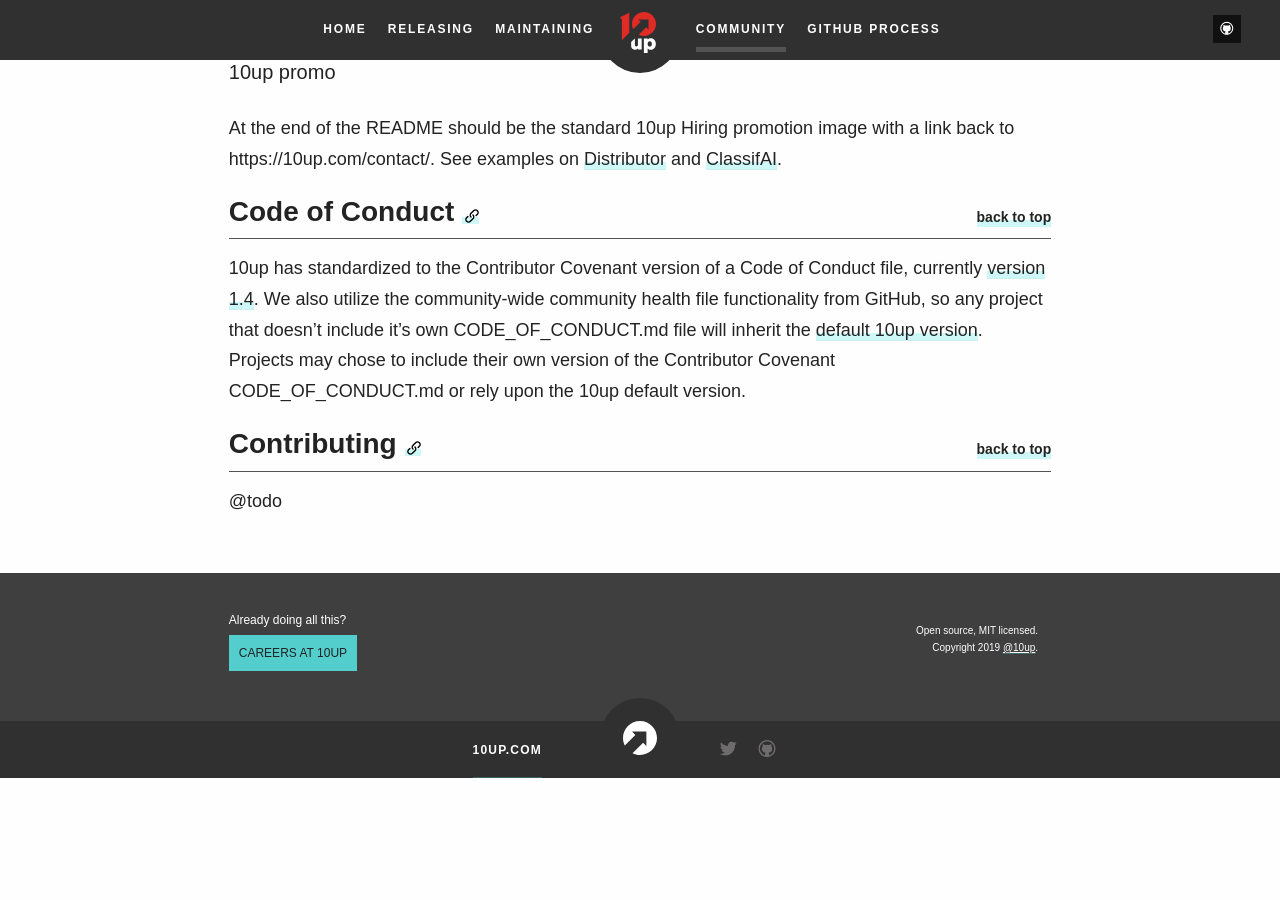
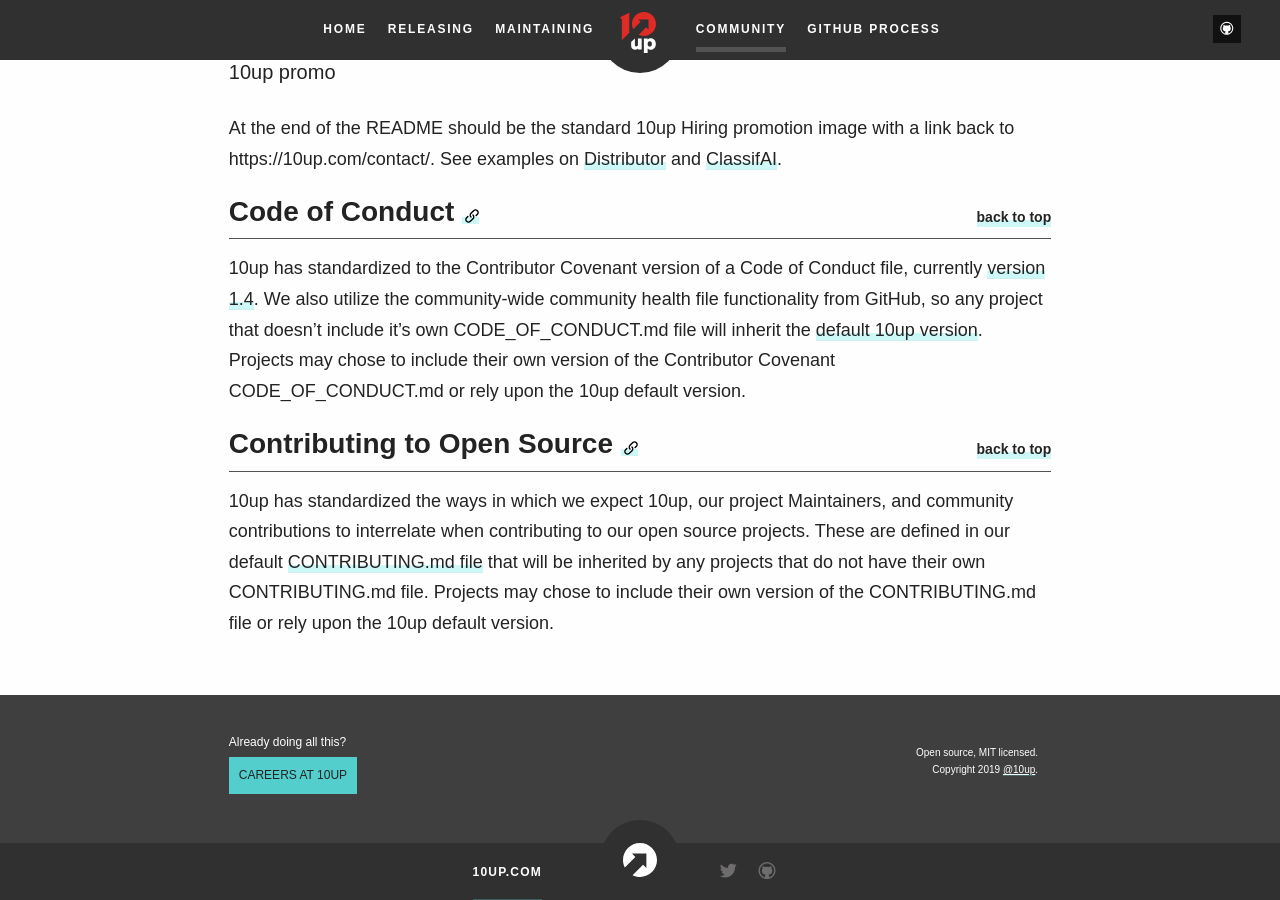
Before and after one commit to 10up/Open-Source-Best-Practices, a Jekyll site: the page built from community.md, in a window 1280 px wide and 900 px high, scrolled down 2023 px. Built offline with Jekyll 4.4.1, drawn with Linux system fonts in a browser that asks for light colours; some web fonts are replaced; before the commit the page ends 2801 px from its top, so only the background shows below that.

Commit message:
add details to contributing section in Community.md

```diff
--- a/_includes/markdown/Community.md
+++ b/_includes/markdown/Community.md
@@ -50,6 +50,7 @@ At the end of the README should be the standard 10up Hiring promotion image with
 
 10up has standardized to the Contributor Covenant version of a Code of Conduct file, currently [version 1.4](https://www.contributor-covenant.org/version/1/4/code-of-conduct.html).  We also utilize the community-wide community health file functionality from GitHub, so any project that doesn't include it's own CODE_OF_CONDUCT.md file will inherit the [default 10up version](https://github.com/10up/.github/blob/master/CODE_OF_CONDUCT.md).  Projects may chose to include their own version of the Contributor Covenant CODE_OF_CONDUCT.md or rely upon the 10up default version.
 
-<h2 id="contributing" class="anchor-heading">Contributing {% include Util/link_anchor anchor="contributing" %} {% include Util/top %}</h2>
+<h2 id="contributing" class="anchor-heading">Contributing to Open Source {% include Util/link_anchor anchor="contributing" %} {% include Util/top %}</h2>
 
-@todo
+10up has standardized the ways in which we expect 10up, our project Maintainers, and community contributions to interrelate
+when contributing to our open source projects.  These are defined in our default [CONTRIBUTING.md file](https://github.com/10up/.github/blob/master/CONTRIBUTING.md) that will be inherited by any projects that do not have their own CONTRIBUTING.md file.  Projects may chose to include their own version of the CONTRIBUTING.md file or rely upon the 10up default version.
```
